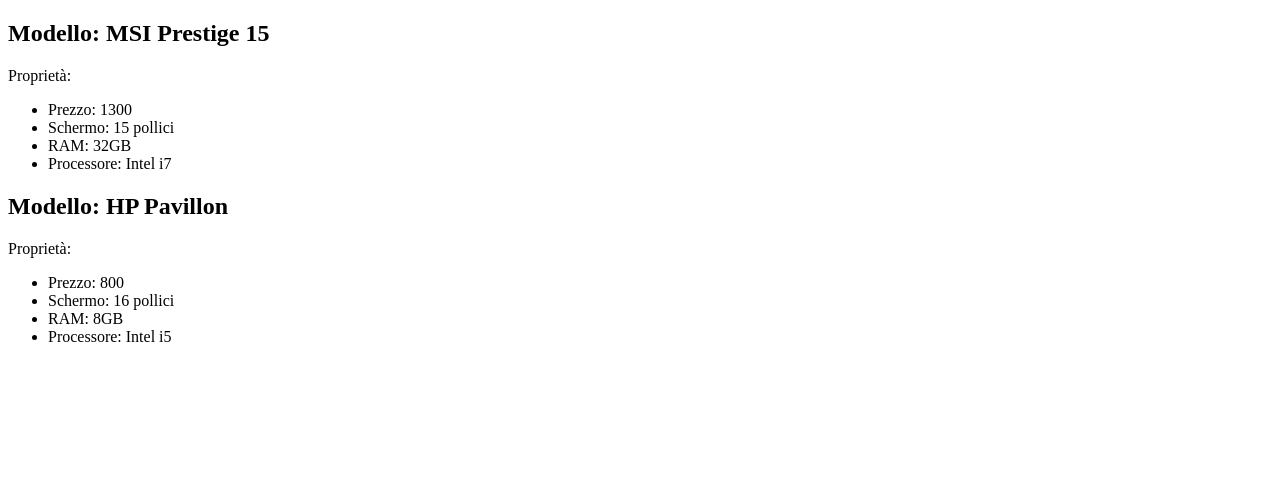
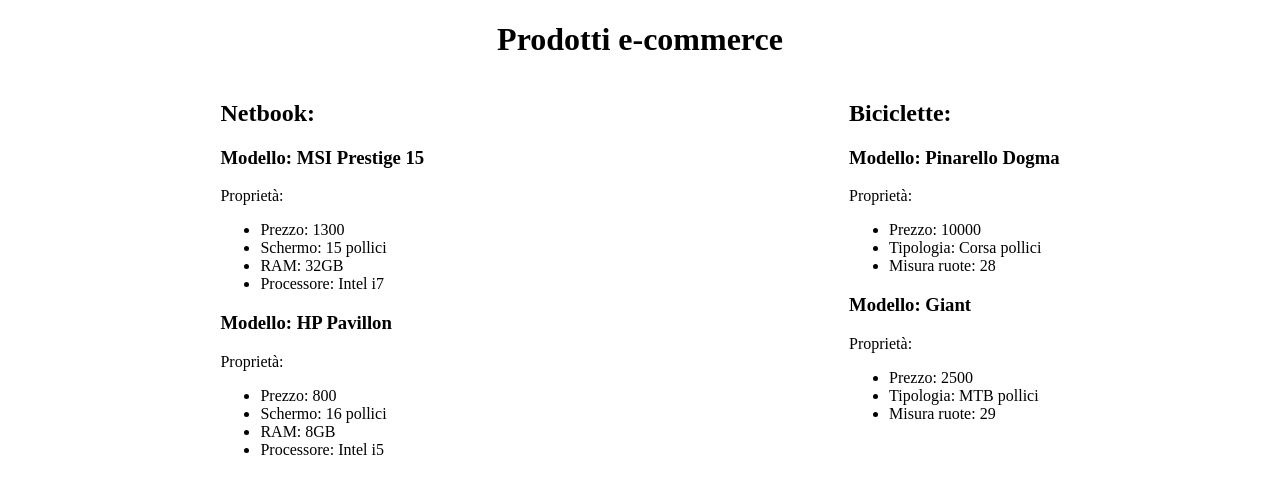
Before and after one commit to maregaale/php-oop-2, a PHP site: page / in a window 1280 px wide. Shown: the top 494 px of the page. Run offline with PHP 8.4, Linux system fonts and the light colour scheme.

Commit message:
aggiunta classe 'bicycle' con stampa risultato

```diff
--- a/index.php
+++ b/index.php
@@ -23,7 +23,7 @@ class Product {
 
 }
 
-// classe computer
+// classe netbook
 class Netbook extends Product {
   // proprietà
   protected $displaySize;
@@ -61,17 +61,55 @@ class Netbook extends Product {
 
 }
 
+// classe bicicletta
+class Bicycle extends Product {
+  // proprietà
+  protected $size;
+  protected $typo;
+  protected $wheelSize;
+
+	  // costrutto
+  public function __construct($_price, $_name, $_size, $_typo, $_wheelSize) {
+
+    parent::__construct($_price, $_name);
+
+    $this->size = $_size;
+    $this->typo = $_typo;
+    $this->wheelSize = $_wheelSize;
+  }
+
+  // metodi
+  public function getSize() {
+		return $this->size;
+	}
+
+	public function getTypo() {
+		return $this->typo;
+	}
+
+	public function getWheelSize() {
+		return $this->wheelSize;
+	}
+}
+
 // istanze nebbook
 $msiPrestige = new Netbook(1300, "MSI Prestige 15", 15, "32GB", "Windows-10", "Intel i7");
 $hpPavillon = new Netbook(800, "HP Pavillon", 16, "8GB", "Windows-10", "Intel i5");
 
+// istanze nebbook
+$pinarello = new Bicycle(10000, "Pinarello Dogma", 54, "Corsa", 28);
+$giant = new Bicycle(2500, "Giant", 56, "MTB", 29);
 
-// array
+// arrays
 $notebooks = [
   $msiPrestige,
   $hpPavillon,
 ];
 
+$bicycles = [
+  $pinarello,
+  $giant,
+];
 
 ?>
 
@@ -82,12 +120,22 @@ $notebooks = [
     <meta http-equiv="X-UA-Compatible" content="IE=edge">
     <meta name="viewport" content="width=device-width, initial-scale=1.0">
     <title>Products</title>
+
+    <link rel="stylesheet" href="style.css">
   </head>
   <body>
 
+    <h1>Prodotti e-commerce</h1>
+
+    <div class="container">
       <!-- stampa modelli netbook -->
+      <div class="box_netbook">
+        <!-- titolo -->
+        <h2>Netbook:</h2>
+        <!-- /titolo -->
+
         <?php foreach ($notebooks as $notebook) { ?>
-      <h2>Modello: <?php echo $notebook->getName(); ?></h2>
+          <h3>Modello: <?php echo $notebook->getName(); ?></h3>
           <p>Proprietà:</p>
           <ul>
             <li>
@@ -104,6 +152,34 @@ $notebooks = [
             </li>
           </ul>
         <?php } ?>
+      </div>
       <!-- /stampa modelli netbook -->
+
+      <!-- stampa modelli Biciclette -->
+      <div class="box_netbook">
+        <!-- titolo -->
+        <h2>Biciclette:</h2>
+        <!-- /titolo -->
+
+        <?php foreach ($bicycles as $bicycle) { ?>
+          <h3>Modello: <?php echo $bicycle->getName(); ?></h3>
+          <p>Proprietà:</p>
+          <ul>
+            <li>
+              Prezzo: <?php echo $bicycle->getPrice(); ?>
+            </li>
+            <li>
+              Tipologia: <?php echo $bicycle->getTypo() . " pollici"; ?>
+            </li>
+            <li>
+              Misura ruote: <?php echo $bicycle->getWheelSize(); ?>
+            </li>
+          </ul>
+        <?php } ?>
+      </div>
+      <!-- /stampa modelli Biciclette -->
+    </div>
+
+
   </body>
 </html>
--- /dev/null
+++ b/style.css
@@ -0,0 +1,8 @@
+h1 {
+  text-align: center;
+}
+
+.container {
+  display:flex;
+  justify-content: space-around;
+}
```
Lines whose indentation alone changed are shown as unchanged.
